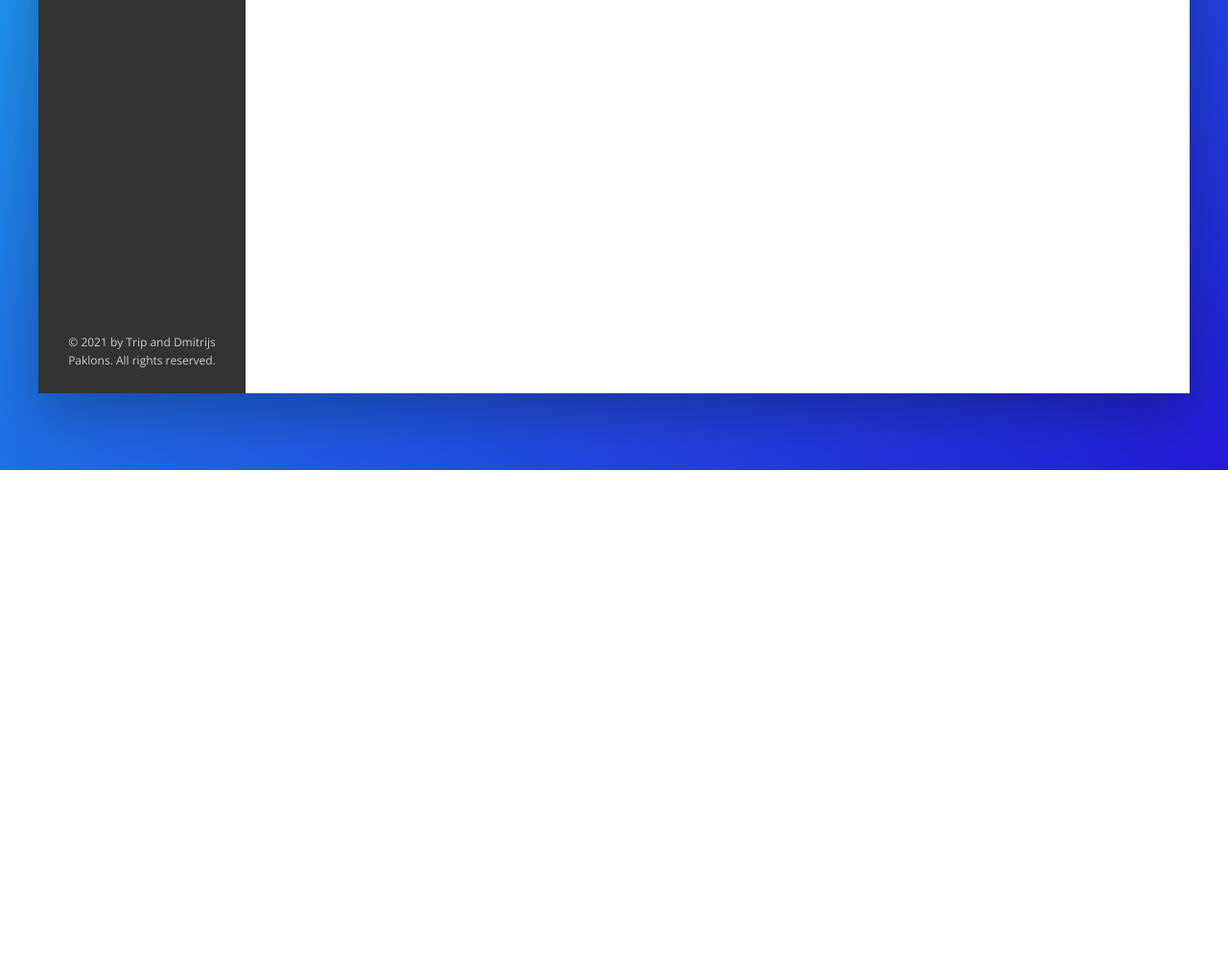
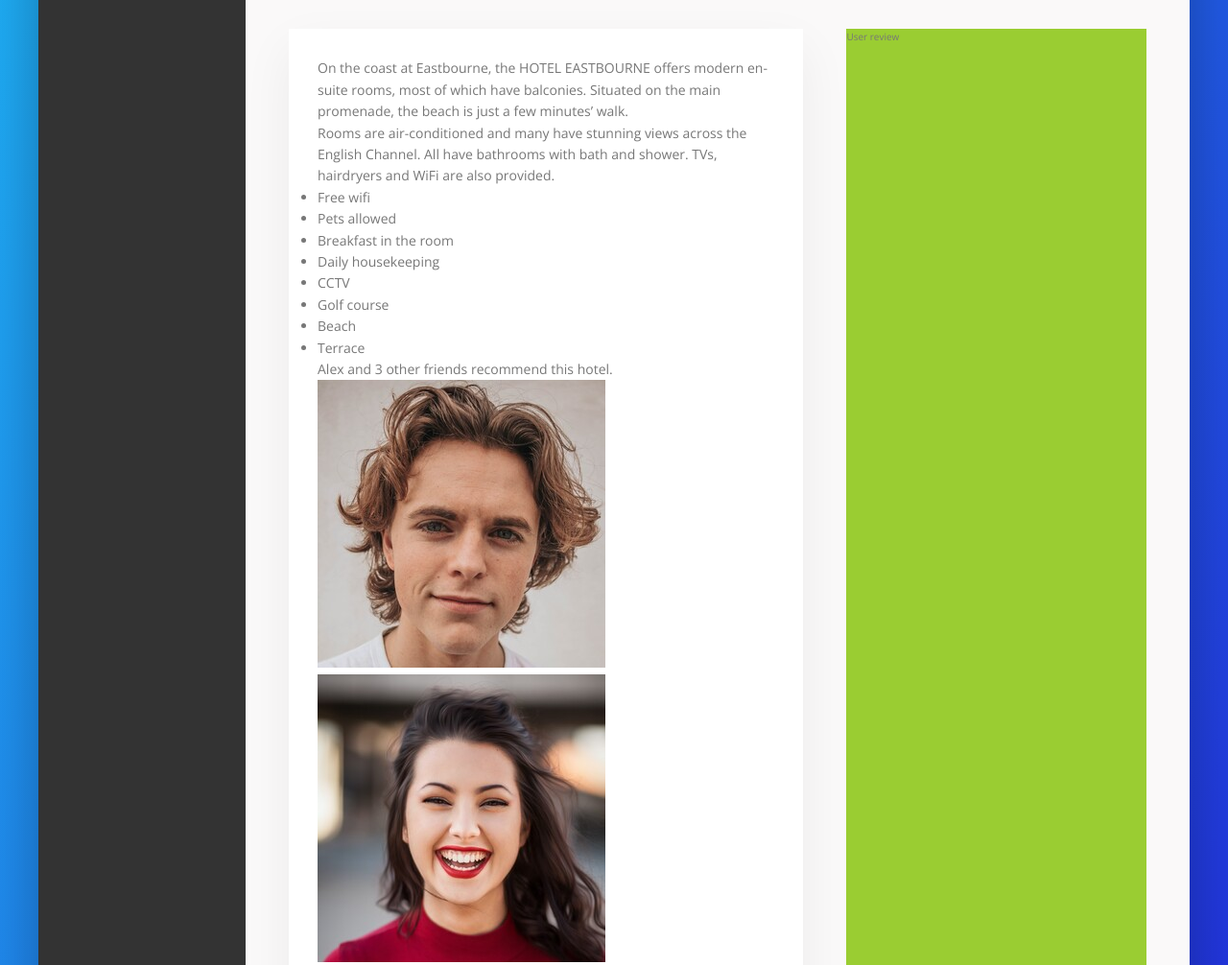
Before and after one commit to dim4ik2911/trip, a website: page index.html in a window 1280 px wide. Shown: the part 540-1546 px from the top of the page at 96% size. Before the commit the page ends 1030 px from the top, so only its background shows below. Drawn offline with nearby package versions, Linux system fonts and the light colour scheme.

Commit message:
build the description section part1

```diff
--- a/index.html
+++ b/index.html
@@ -128,6 +128,38 @@
                             <div class="overview__rating--count">449 votes</div>
                         </div>
                     </div>
+
+                    <div class="detail">
+                        <div class="description">
+                            <p class="paragraph">On the coast at Eastbourne, the HOTEL EASTBOURNE offers modern en-suite rooms, most of which have balconies. Situated on the main promenade, the beach is just a few minutes’ walk.</p>
+
+                            <p class="paragraph">Rooms are air-conditioned and many have stunning views across the English Channel. All have bathrooms with bath and shower. TVs, hairdryers and WiFi are also provided.</p>
+
+                            <ul class="list">
+                                <li class="list__item">Free wifi</li>
+                                <li class="list__item">Pets allowed</li>
+                                <li class="list__item">Breakfast in the room</li>
+                                <li class="list__item">Daily housekeeping</li>
+                                <li class="list__item">CCTV </li>
+                                <li class="list__item">Golf course </li>
+                                <li class="list__item">Beach</li>
+                                <li class="list__item">Terrace</li>
+                            </ul>
+                            <div class="recommend">
+                                <p class="recommend__count">Alex and 3 other friends recommend this hotel.</p>
+                                <div class="recommend__friends">
+                                    <img src="img/portrait1.jpg" alt="Portrait 1" class="recommend__photo">
+                                    <img src="img/portrait2.jpg" alt="Portrait 1" class="recommend__photo">
+                                    <img src="img/portrait3.jpg" alt="Portrait 1" class="recommend__photo">
+                                    <img src="img/portrait4.jpg" alt="Portrait 1" class="recommend__photo">
+                                </div>
+                            </div>
+                        </div>
+
+                        <div class="user-reviews">
+                            User review
+                        </div>
+                    </div>
                 </main>
             </div>
         </div>
--- a/sass/_base.scss
+++ b/sass/_base.scss
@@ -30,6 +30,7 @@ Grey dark 3: #999
   --color-grey-dark-3: #999;
 
   --shadow-dark: 0 2rem 6rem rgba(0, 0, 0, 0.3);
+  --shadow-light: 0 2rem 5rem rgba(0, 0, 0, 0.06);
 }
 
 * {
--- a/sass/_layout.scss
+++ b/sass/_layout.scss
@@ -33,6 +33,26 @@
 
 .hotel-view {
   background-color: #fff;
-  height: 80rem;
   flex: 1;
 }
+
+.detail {
+  display: flex;
+  padding: 4.5rem;
+  background-color: var(--color-grey-light-1);
+  border-bottom: 1px solid var(--color-grey-light-2);
+}
+
+.description {
+  font-size: 1.4rem;
+  background-color: #fff;
+  box-shadow: var(--shadow-light);
+  padding: 3rem;
+  flex: 0 0 60%;
+  margin-right: 4.5rem;
+}
+
+.user-reviews {
+  background-color: yellowgreen;
+  flex: 1;
+}
```
Also changed, not shown: css/style.css, img/portrait1.jpg (added), img/portrait2.jpg (added), img/portrait3.jpg (added), img/portrait4.jpg (added).
